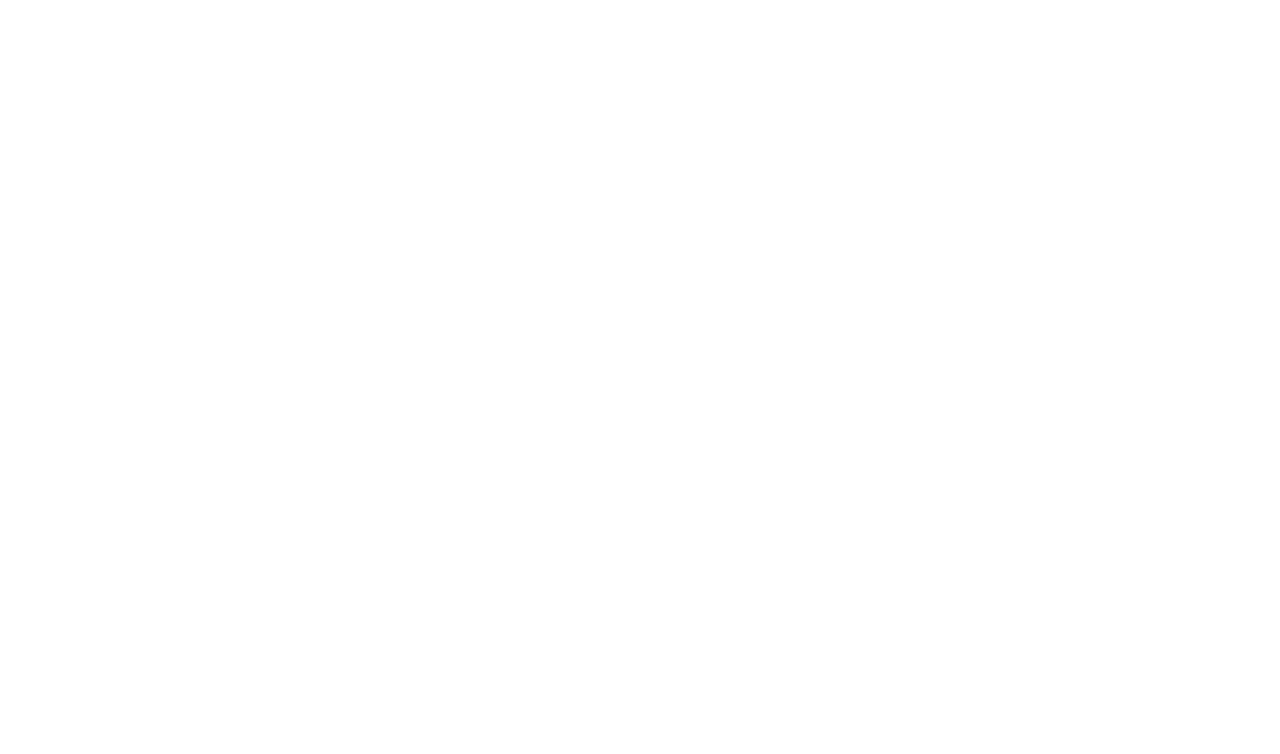
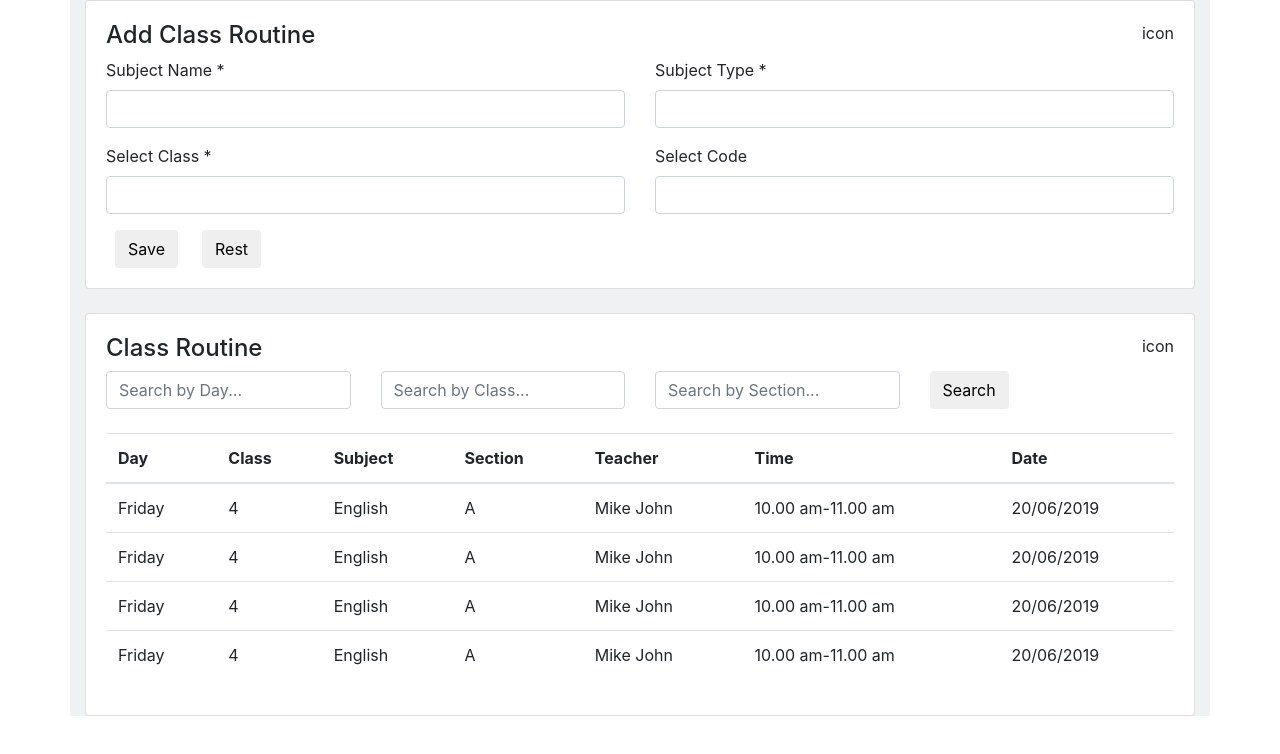
Before and after one commit to iamhb/univs-screens-only, an Angular app: page /class-routine in a window 1280 px wide. Before the commit this address led to /. Shown: the top 754 px of the page. Built offline with nearby package versions, Linux system fonts and the light colour scheme.

Commit message:
Class-routine

```diff
--- a/src/app/app-routing.module.ts
+++ b/src/app/app-routing.module.ts
@@ -2,6 +2,7 @@
 import { Routes, RouterModule } from '@angular/router';
 import { AdminDashboardComponent } from './admin-dashboard/admin-dashboard.component';
 import { AttendenceListComponent } from './attendence-list/attendence-list.component';
+import { ClassRoutineComponent } from './class-routine/class-routine.component';
 import { NoticeBoardComponent } from './notice-board/notice-board.component';
 import { ParentDashboardComponent } from './parent-dashboard/parent-dashboard.component';
 import { StudDashboardComponent } from './stud-dashboard/stud-dashboard.component';
@@ -25,6 +26,7 @@
     { path: 'teacher-profile', component: TeacherProfileComponent },
     { path: 'transport', component: TransportComponent },
     { path: 'transport-list', component: TransportListComponent },
+    {path:'class-routine',component:ClassRoutineComponent},
 ];
 
 @NgModule({
--- a/src/app/app.module.ts
+++ b/src/app/app.module.ts
@@ -14,6 +14,7 @@
 import { TransportComponent } from './transport/transport.component';
 import { NoticeBoardComponent } from './notice-board/notice-board.component';
 import { TransportListComponent } from './transport-list/transport-list.component';
+import { ClassRoutineComponent } from './class-routine/class-routine.component';
 @NgModule({
     declarations: [
         AppComponent,
@@ -27,7 +28,8 @@
         TeacherProfileComponent,
         TransportComponent,
         NoticeBoardComponent,
-        TransportListComponent
+        TransportListComponent,
+        ClassRoutineComponent
     ],
     imports: [
         BrowserModule,
--- /dev/null
+++ b/src/app/class-routine/class-routine.component.html
@@ -0,0 +1,139 @@
+<!-- Add Class Routine -->
+<div class="row">
+    <div class="col">
+        <div class="card">
+            <div class="card-body">
+                <div class="row">
+                    <div class="col-10">
+                        <h4>Add Class Routine</h4>
+                    </div>
+                    <div class="col-2 d-flex justify-content-end">
+                        icon
+                    </div>
+                </div>
+                <!-- fileds -->
+                <div class="row">
+                    <div class="col-6">
+                        <div class="form-group">
+                            <label>Subject Name *</label>
+                            <input type="text" class="form-control">
+                        </div>
+                    </div>
+                    <div class="col-6">
+                        <div class="form-group">
+                            <label>Subject Type *</label>
+                            <input type="text" class="form-control">
+                        </div>
+                    </div>
+                </div>
+                <div class="row">
+                    <div class="col-6">
+                        <div class="form-group">
+                            <label>Select Class *</label>
+                            <input type="text" class="form-control">
+                        </div>
+                    </div>
+                    <div class="col-6">
+                        <div class="form-group">
+                            <label>Select Code</label>
+                            <input type="text" class="form-control">
+                        </div>
+                    </div>
+                </div>
+                <div class="row">
+                    <button class="btn ml-4">Save</button>
+                    <button class="btn ml-4">Rest</button>
+
+                </div>
+            </div>
+        </div>
+    </div>
+</div>
+<!-- Class Routine -->
+<div class="row mt-4">
+    <div class="col">
+        <div class="card">
+            <div class="card-body">
+                <div class="row">
+                    <div class="col-10">
+                        <h4>Class Routine</h4>
+                    </div>
+                    <div class="col-2 d-flex justify-content-end">
+                        icon
+                    </div>
+                </div>
+                <!-- Input fileds -->
+                <div class="row">
+                    <div class="col-3">
+                        <input type="text" class="form-control" placeholder="Search by Day...">
+                    </div>
+                    <div class="col-3">
+                        <input type="text" class="form-control" placeholder="Search by Class...">
+                    </div>
+                    <div class="col-3">
+                        <input type="text" class="form-control" placeholder="Search by Section...">
+                    </div>
+                    <div class="col-3">
+                        <button class="btn">Search</button>
+                    </div>
+                </div>
+                <!-- table -->
+                <div class="row mt-4">
+                    <div class="col">
+                        <table class="table">
+                            <thead>
+                                <tr>
+                                    <th scope="col">Day</th>
+                                    <th scope="col">Class</th>
+                                    <th scope="col">Subject</th>
+                                    <th scope="col">Section</th>
+                                    <th scope="col">Teacher</th>
+                                    <th scope="col">Time</th>
+                                    <th scope="col">Date</th>
+                                </tr>
+                            </thead>
+                            <tbody>
+                                <tr>
+                                    <td>Friday</td>
+                                    <td>4</td>
+                                    <td>English</td>
+                                    <td>A</td>
+                                    <td>Mike John</td>
+                                    <td>10.00 am-11.00 am</td>
+                                    <td>20/06/2019</td>
+                                </tr>
+                                <tr>
+                                    <td>Friday</td>
+                                    <td>4</td>
+                                    <td>English</td>
+                                    <td>A</td>
+                                    <td>Mike John</td>
+                                    <td>10.00 am-11.00 am</td>
+                                    <td>20/06/2019</td>
+                                </tr>
+                                <tr>
+                                    <td>Friday</td>
+                                    <td>4</td>
+                                    <td>English</td>
+                                    <td>A</td>
+                                    <td>Mike John</td>
+                                    <td>10.00 am-11.00 am</td>
+                                    <td>20/06/2019</td>
+                                </tr>
+                                <tr>
+                                    <td>Friday</td>
+                                    <td>4</td>
+                                    <td>English</td>
+                                    <td>A</td>
+                                    <td>Mike John</td>
+                                    <td>10.00 am-11.00 am</td>
+                                    <td>20/06/2019</td>
+                                </tr>
+                            </tbody>
+                        </table>
+                    </div>
+                </div>
+            </div>
+        </div>
+    </div>
+</div>
--- /dev/null
+++ b/src/app/class-routine/class-routine.component.scss
@@ -0,0 +1,14 @@
+.card{
+    .card-body{
+.row{
+    .col-3{
+        .input{
+            width: 20vw;
+            background-color: yellow;
+            color: yellow   ;
+        }
+    }
+}
+
+    }
+}
--- /dev/null
+++ b/src/app/class-routine/class-routine.component.ts
@@ -0,0 +1,15 @@
+import { Component, OnInit } from '@angular/core';
+
+@Component({
+  selector: 'app-class-routine',
+  templateUrl: './class-routine.component.html',
+  styleUrls: ['./class-routine.component.scss']
+})
+export class ClassRoutineComponent implements OnInit {
+
+  constructor() { }
+
+  ngOnInit() {
+  }
+
+}
```
Also changed, not shown: 1 other file (tests, documents, lock files or other folders).
